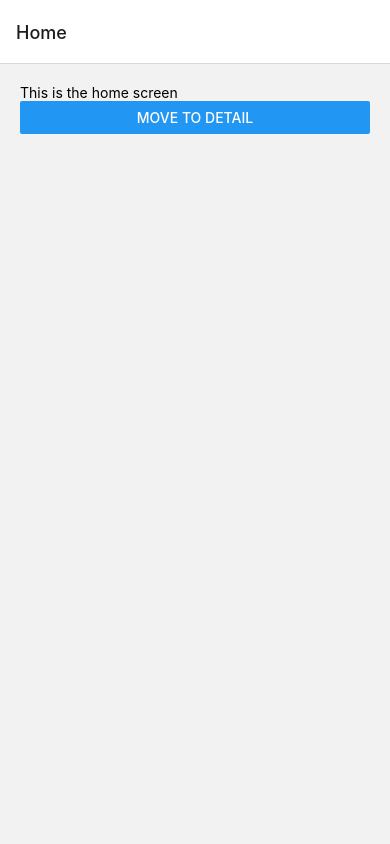
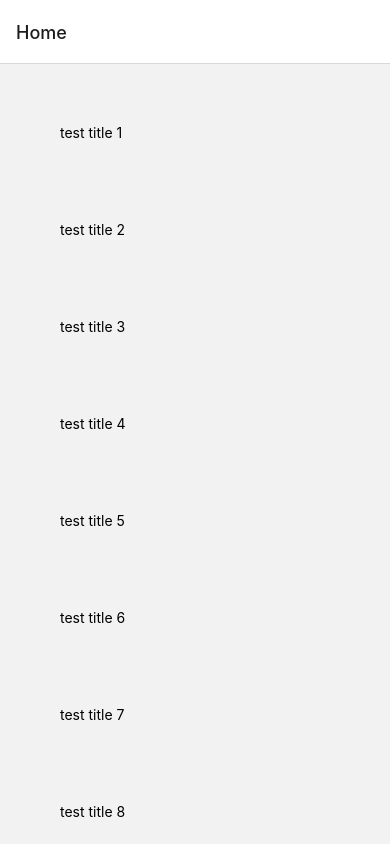
Before and after one commit to rypptc/events-project, a React Native app in the folder events-app/: screen /Home in a window 390 px wide. Shown: the top 844 px of the page. Built offline with nearby package versions, Linux system fonts and the light colour scheme.

Commit message:
add event-item and event-list screens, dummy data

```diff
--- /dev/null
+++ b/events-app/components/events/event-list.js
@@ -0,0 +1,32 @@
+import { FlatList, RefreshControl, Text, View } from 'react-native';
+import { DUMMY_DATA } from "../../data/dummy";
+
+const EventList = () => {
+    const renderItem = ({ item }) => {
+        return (
+            <View style={{ padding: 40 }}>
+                <Text>{item.title}</Text>
+            </View>
+        );
+    };
+
+  return (
+    <View>
+      <FlatList
+        data={DUMMY_DATA}
+        keyExtractor={item => item.id}
+        renderItem={renderItem}
+        // numColumns={2}
+        refreshControl={
+            <RefreshControl
+              refreshing={false}
+              onRefresh={() => console.log('refreshing...')}
+            />
+          }
+
+      />
+    </View>
+  );
+};
+
+export default EventList;
--- /dev/null
+++ b/events-app/data/dummy.js
@@ -0,0 +1,14 @@
+export const DUMMY_DATA = [
+    {id: 1, title: 'test title 1', description: 'test description 1'},
+    {id: 2, title: 'test title 2', description: 'test description 2'},
+    {id: 3, title: 'test title 3', description: 'test description 3'},
+    {id: 4, title: 'test title 4', description: 'test description 4'},
+    {id: 5, title: 'test title 5', description: 'test description 5'},
+    {id: 6, title: 'test title 6', description: 'test description 6'},
+    {id: 7, title: 'test title 7', description: 'test description 7'},
+    {id: 8, title: 'test title 8', description: 'test description 8'},
+    {id: 9, title: 'test title 9', description: 'test description 9'},
+    {id: 10, title: 'test title 10', description: 'test description 10'},
+    {id: 11, title: 'test title 11', description: 'test description 11'},
+    {id: 12, title: 'test title 12', description: 'test description 12'},
+  ];
--- a/events-app/screens/home-screen.js
+++ b/events-app/screens/home-screen.js
@@ -1,12 +1,12 @@
 import { useNavigation } from "@react-navigation/native";
 import { View, Text, StyleSheet, Button } from "react-native";
+import EventList from "../components/events/event-list";
 
 const HomeScreen = () => {
   const navigation = useNavigation();
   return (
     <View style={styles.screen}>
-      <Text>This is the home screen</Text>
-      <Button title="move to detail" onPress={() => navigation.navigate("Event")} />
+      <EventList />
     </View>
   );
 }
```
Also changed, not shown: events-app/components/events/event-item.js (added, +22 -0 lines).
